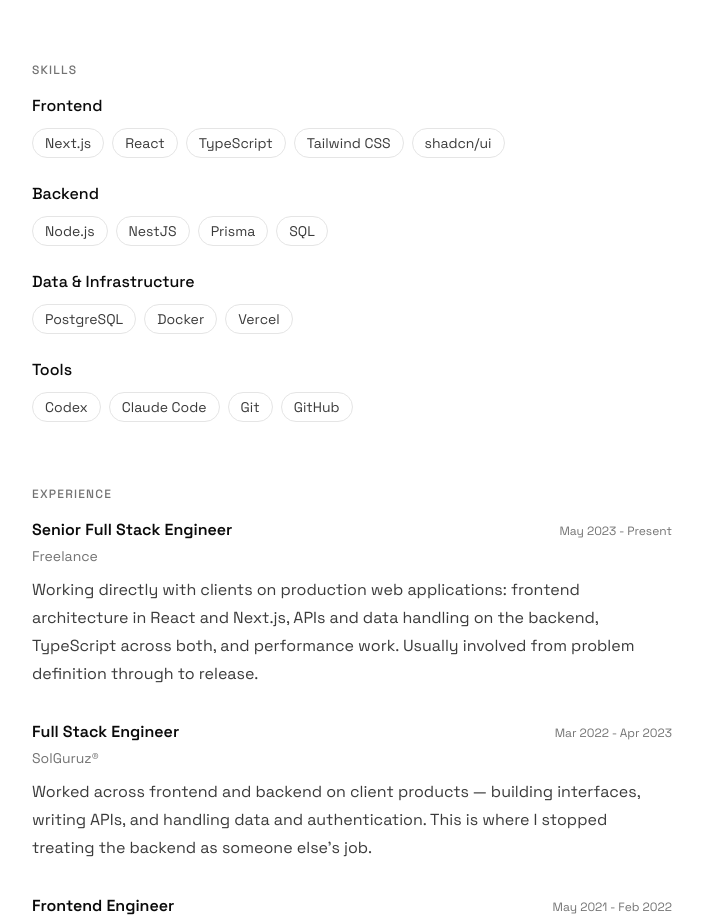
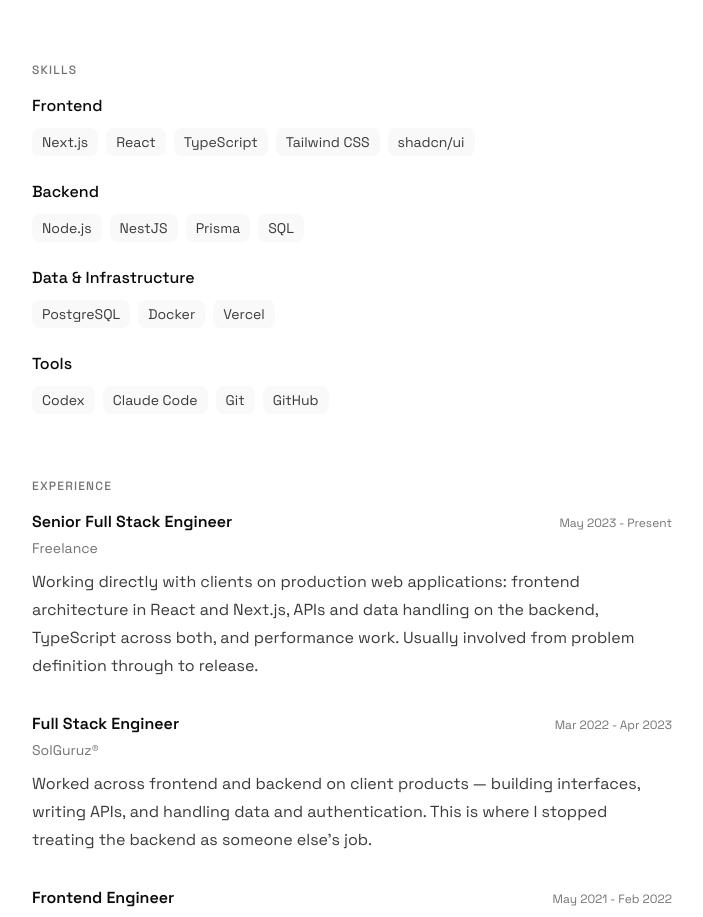
Before and after one commit to brijeshmarch16/portfolio, a Next.js app: page / in a window 1280 px wide. Shown: the part 1080-1997 px from the top of the page, without its empty margins (288-991 px from the left). Built offline with nearby package versions, Linux system fonts and the light colour scheme.

Commit message:
style(home): soften skill chips to borderless muted tags

```diff
--- a/src/components/home/skill-section.tsx
+++ b/src/components/home/skill-section.tsx
@@ -20,7 +20,7 @@ export function SkillSection({ groups }: { groups: SkillGroup[] }) {
                   href={item.href}
                   target="_blank"
                   rel="noopener noreferrer"
-                  className="rounded-full border border-border px-3 py-1 text-sm/5 text-foreground/80 transition-colors duration-150 hover:border-foreground/40 hover:text-foreground focus-visible:border-foreground/40 focus-visible:text-foreground"
+                  className="rounded-md bg-muted/60 px-2.5 py-1 text-sm/5 text-foreground/80 transition-colors duration-150 hover:bg-muted hover:text-foreground focus-visible:bg-muted focus-visible:text-foreground"
                 >
                   {item.label}
                 </a>
```
